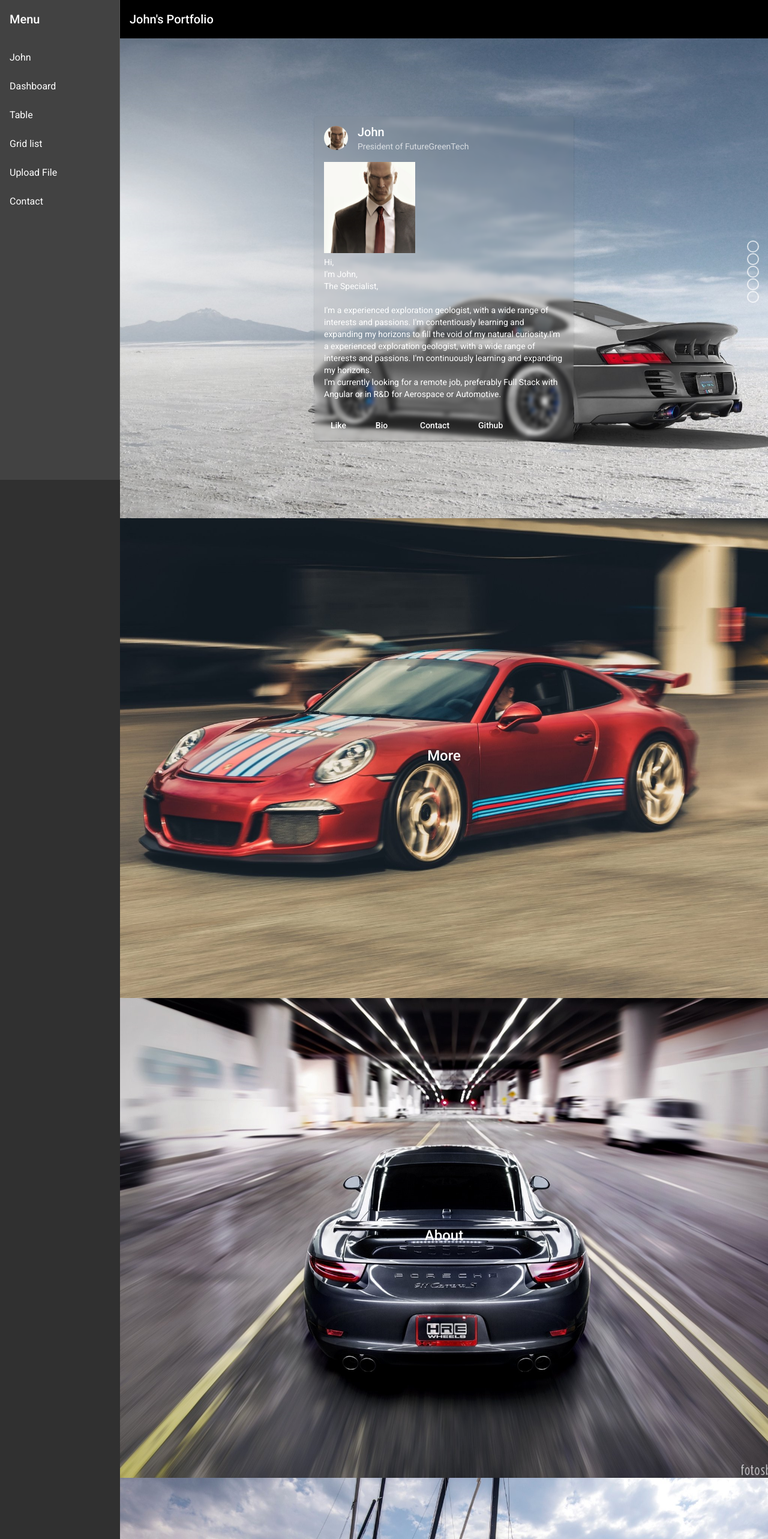
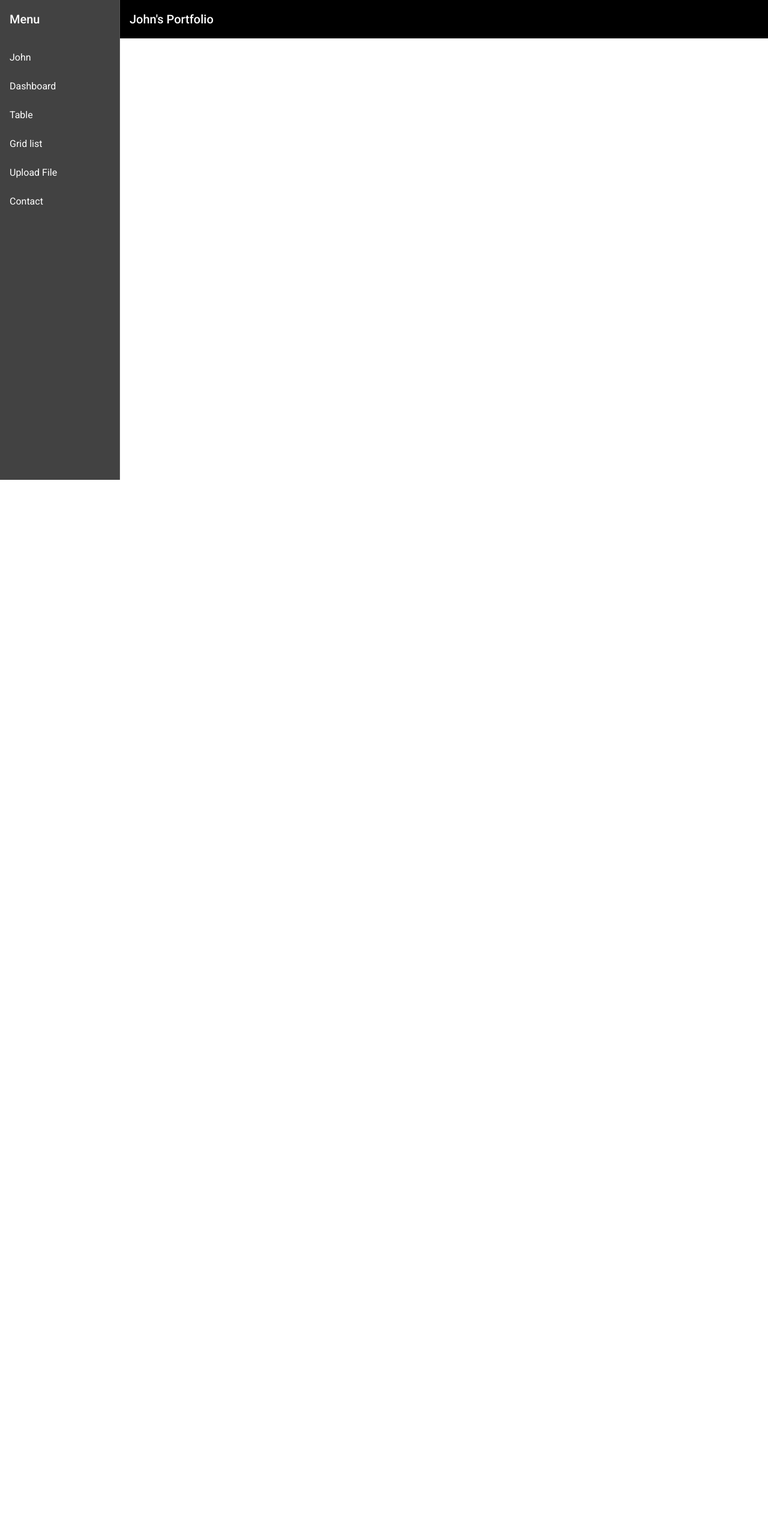
Before and after one commit to khq1/My-First-App, an Angular app: page / in a window 1280 px wide. Before the commit this address led to /app-homepage. Shown: the top 2566 px of the page at 60% size. After the commit the page ends 800 px from the top, so only its background shows below. Built offline with nearby package versions, Linux system fonts and the light colour scheme.

Commit message:
docs and styles

```diff
--- a/src/app/app-routing.module.ts
+++ b/src/app/app-routing.module.ts
@@ -14,8 +14,8 @@ const routes: Routes = [
   { path:'app-grid-list', component:GridListComponent},
   { path: 'app-contact-form', component: ContactFormComponent },
   {path:'app-file-upload',component:FileUploadComponent},
-  { path: '',   redirectTo: 'app-homepage', pathMatch: 'full' }, // redirect to `first-component`
-  { path: '**', component: PageNotFoundComponent },  // Wildcard route for a 404 page
+  { path: '',   redirectTo: '', pathMatch: 'full' }, // redirect to `first-component`
+  { path: '**', component: HomepageComponent },  // Wildcard route for a 404 page
 ];
 const routerOptions: ExtraOptions = {
   scrollPositionRestoration: 'enabled',
--- a/src/app/contact-form/contact-form.component.scss
+++ b/src/app/contact-form/contact-form.component.scss
@@ -17,9 +17,15 @@
   justify-content: space-between;
   align-items: center;
 }
+.mat-expansion-panel
+{
+  margin-bottom: 8px;
+  margin-top: 8px;
+}
 
 .mat-form-field {
   margin-left: 8px;
+
   justify-content: center;
   align-items: center;
 
--- a/src/app/homepage/homepage.component.scss
+++ b/src/app/homepage/homepage.component.scss
@@ -19,7 +19,6 @@
     background-position: center center;
     background-repeat: no-repeat;
     background-size: cover;
-    background-color: blue;
     display: flex;
     justify-content: center;
     align-items: center;
@@ -50,23 +49,23 @@
 
   }
     #john{
-        background-color: aqua;
+
         background-image:url('../../assets/homepage/porsche1.jpg');
     }
     #more{
-        background-color: aquamarine;
+
         background-image:url('../../assets/homepage/porsche2.jpg');
 
     }
     #about{
-        background-color:lightblue;
+
         background-image:url('../../assets/homepage/porsche3.jpg');
     }
     #me{
-        background-color: lightgreen;
+
         background-image:url('../../assets/homepage/porsche4.jpg');
     }
     #contact{
-        background-color: lightseagreen;
+
         background-image:url('../../assets/homepage/porsche5.jpg');
     }
```
Also changed, not shown: 20 other files (tests, documents, lock files or other folders).
